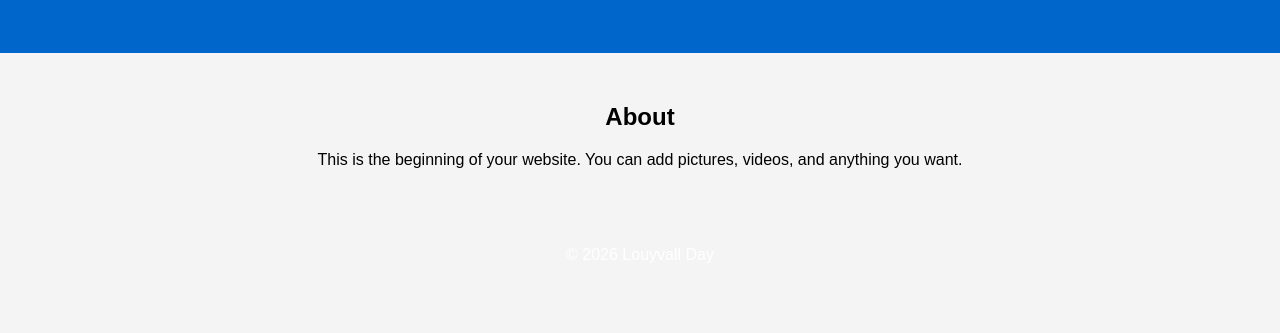
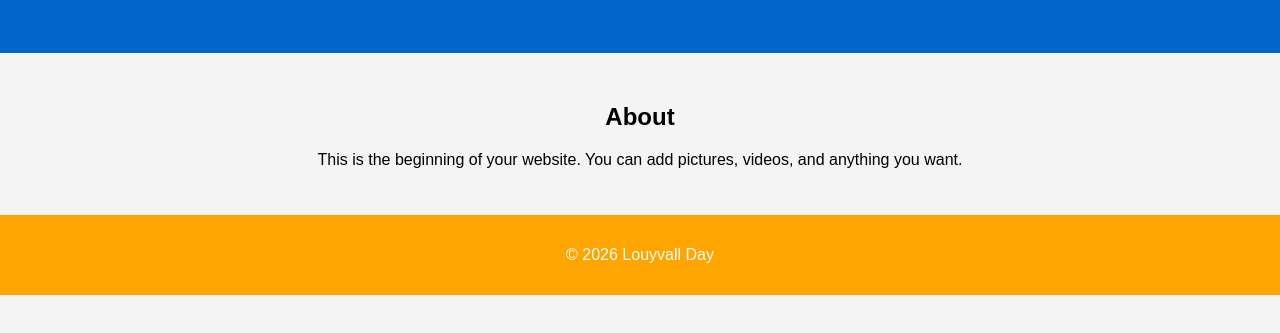
Before and after one commit to louissauls21-max/Louyvallday, a plain HTML site: page index.html in a window 1280 px wide. Shown: the part 159-492 px from the top of the page. Drawn offline with Linux system fonts and the light colour scheme.

Commit message:
Update index.html

```diff
--- a/index.html
+++ b/index.html
@@ -24,7 +24,7 @@
             padding: 30px;
         }
         footer {
-            background: ##ffa500;
+            background: #ffa500;
             color: white;
             padding: 15px;
         }
```
